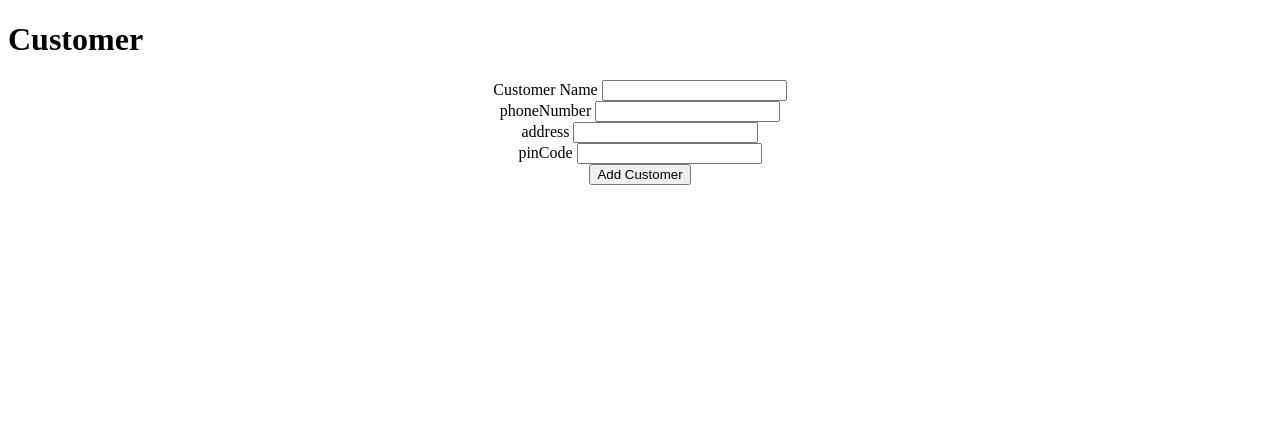
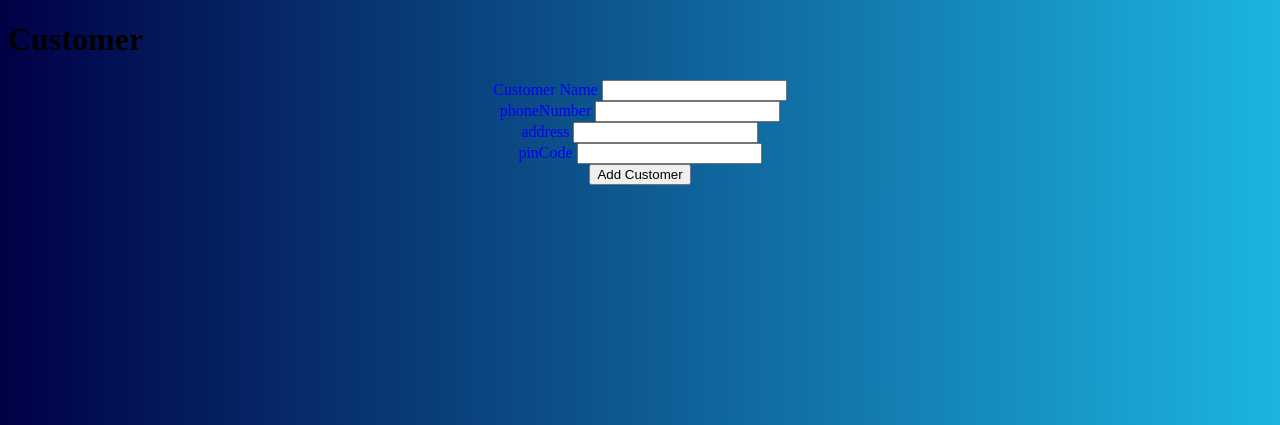
Before and after one commit to thivaharajay/customer_info, a Django app: page /customer/ in a window 1280 px wide. Shown: the top 425 px of the page. Run offline with Django 3.2, Linux system fonts and the light colour scheme.

Commit message:
added css

```diff
--- a/shopping_django/shopping/products/templates/customers.html
+++ b/shopping_django/shopping/products/templates/customers.html
@@ -6,6 +6,10 @@
     <meta http-equiv="X-UA-Compatible" content="ie=edge">
     <title>Document</title>
 </head>
+<style>
+    body {background: linear-gradient(to right, #000046, #1cb5e0);}
+    label {color:blue;}
+    </style>
 <body>
     <h1>
         Customer
--- a/shopping_django/shopping/products/templates/products.html
+++ b/shopping_django/shopping/products/templates/products.html
@@ -6,6 +6,10 @@
     <meta http-equiv="X-UA-Compatible" content="ie=edge">
     <title>Document</title>
 </head>
+<style>
+    body {background: linear-gradient(to right, #000046, #1cb5e0);}
+    label {color:blue;}
+    </style>
 <body>
     <h1>
         Product
```
